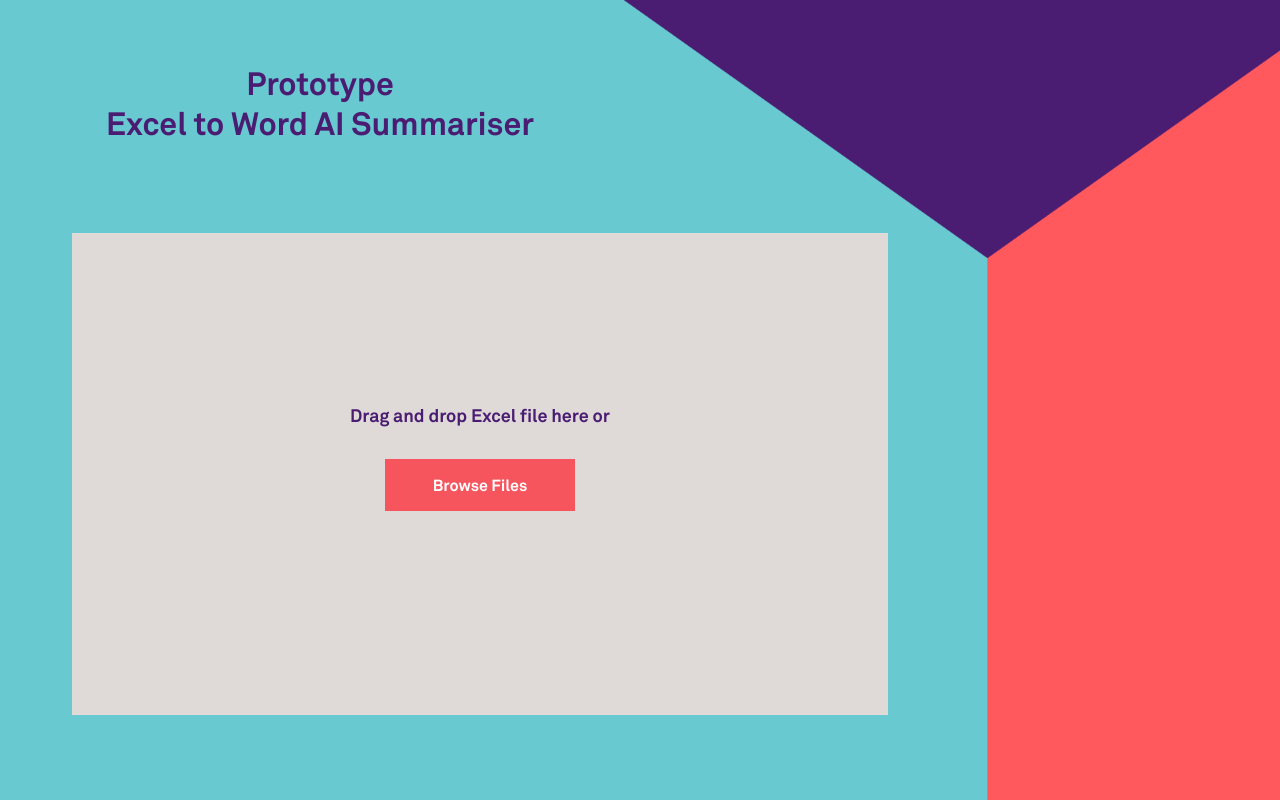
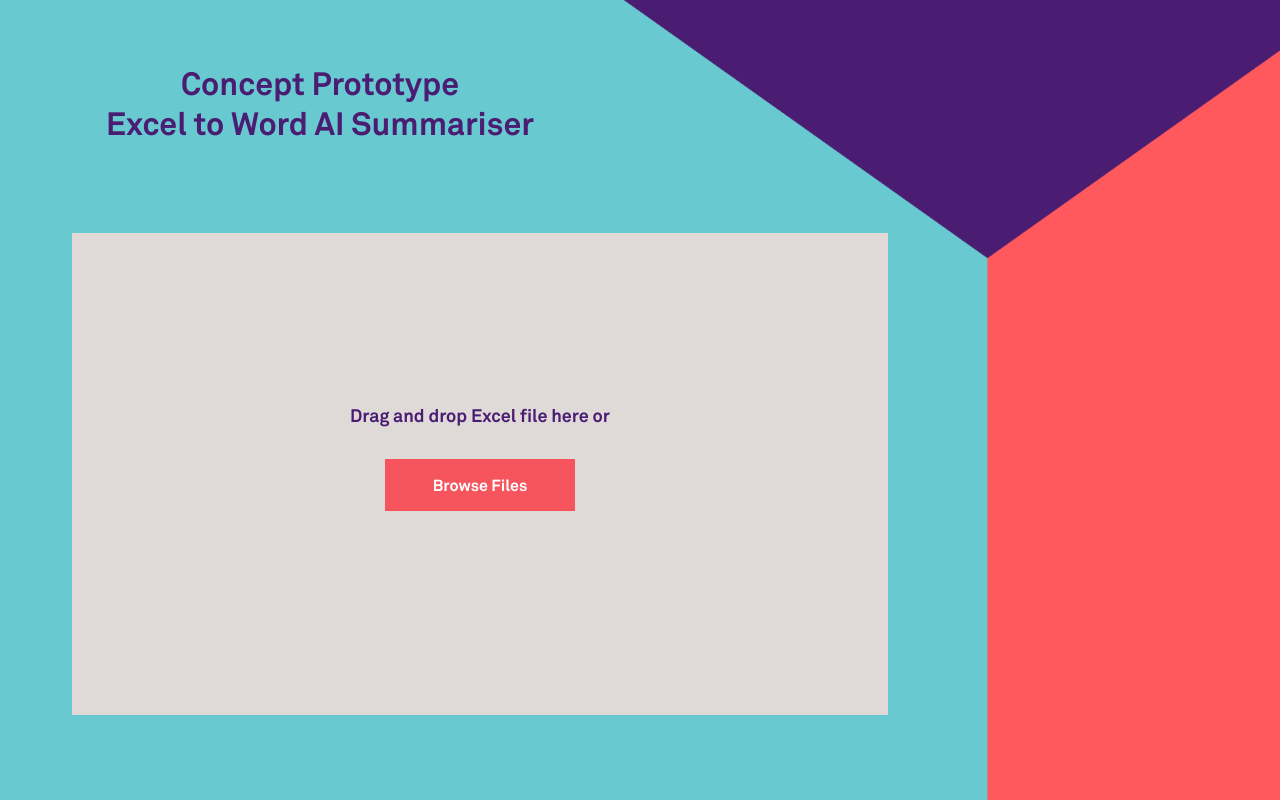
Before and after one commit to OrbicCode/excel-to-word-summariser, a Next.js app: page / in a window 1280 px wide. Built offline with nearby package versions, Linux system fonts and the light colour scheme.

Commit message:
changed heading

```diff
--- a/src/app/page.tsx
+++ b/src/app/page.tsx
@@ -7,7 +7,7 @@ export default function Home() {
   return (
     <main className={styles.main}>
       <h1>
-        Prototype
+        Concept Prototype
         <br />
         Excel to Word AI Summariser
       </h1>
```
